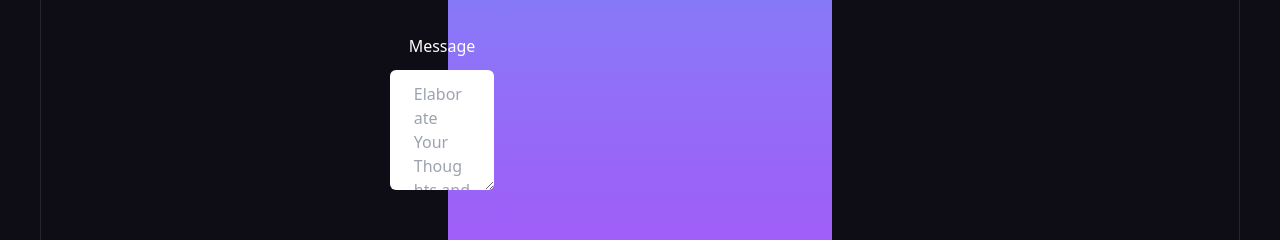
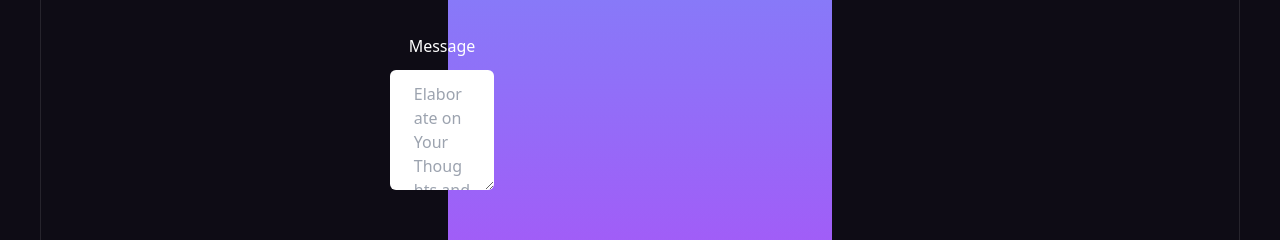
Before and after one commit to Khiaotic/Tamaa, a React (Vite) app: page / in a window 1280 px wide. Shown: the part 3887-4127 px from the top of the page. Built offline with nearby package versions, Linux system fonts and the light colour scheme.

Commit message:
shuttin down

```diff
--- a/src/components/collab.jsx
+++ b/src/components/collab.jsx
@@ -11,7 +11,7 @@ const collab = () => {
   const formattedDate = useDateTime();
   return (
     <Section crosses>
-      <div className="container">
+      <div id="collab" className="container">
         <div className="max-w-[25rem] mx-auto">
           <h2 className=" flex items-center justify-center text-blue-400 h2 font-bebas mb-4 md:mb-8">
             Want To Collaborate?
@@ -68,7 +68,7 @@ const collab = () => {
                         type="text"
                         name="subject"
                         id="subject"
-                        placeholder="Enter your collaboration idea's subject"
+                        placeholder="Enter your idea's subject"
                       />
                     </div>
                     <div className="mt-10">
@@ -83,7 +83,7 @@ const collab = () => {
                         rows="4"
                         name="message"
                         id="message"
-                        placeholder="Elaborate Your Thoughts and Ideas"
+                        placeholder="Elaborate on Your Thoughts and Ideas"
                       />
                     </div>
                   </form>
--- a/src/components/dateTimeScrollerStyles.css
+++ b/src/components/dateTimeScrollerStyles.css
@@ -2,7 +2,8 @@
     white-space: nowrap;
     overflow: hidden;
     width: 100%;
-    background: linear-gradient(to bottom, #6aa6f4, rgb(150, 68, 204))
+    background: linear-gradient(to bottom, #6aa6f4, rgb(150, 68, 204));
+
 }
 
 
```
